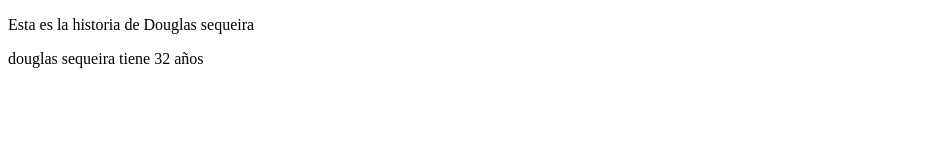
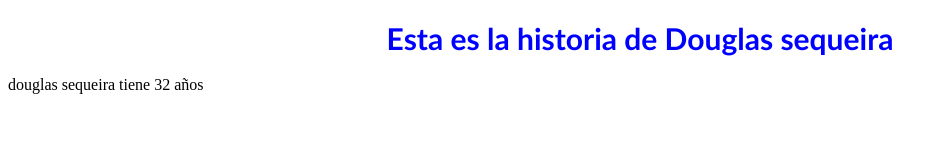
Before and after one commit to dsequeira880826/hyperblog1, a plain HTML site: page index.html in a window 1280 px wide. Shown: the whole page, without its empty margins (0-947 px from the left). Drawn offline with Linux system fonts and the light colour scheme.

Commit message:
Arranco mi proyecto personal

```diff
--- /dev/null
+++ b/css/style.css
@@ -0,0 +1,6 @@
+h1{
+    font-size: 30px;
+    color: blue;
+    text-align: center;
+    font-family: 'Gill Sans', 'Gill Sans MT', Calibri, 'Trebuchet MS', sans-serif;
+}
--- a/index.html
+++ b/index.html
@@ -3,10 +3,11 @@
 <head>
     <meta charset="UTF-8">
     <meta name="viewport" content="width=device-width, initial-scale=1.0">
+    <link rel="stylesheet" href="css/style.css">
     <title>Document</title>
 </head>
 <body>
-    <p>Esta es la historia de Douglas sequeira</p>
+    <h1>Esta es la historia de Douglas sequeira</h1>
     <p> douglas sequeira tiene 32 años</p>
 </body>
 </html>
```
